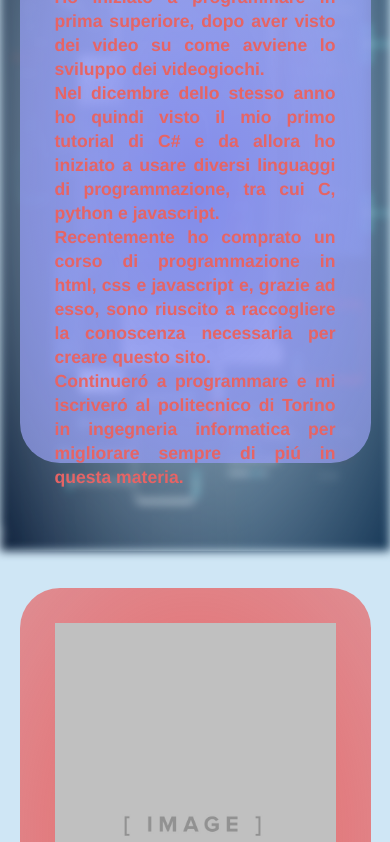
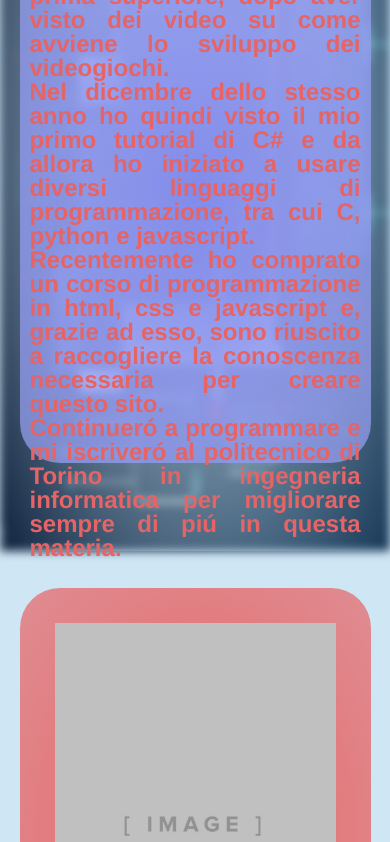
Before and after one commit to Gabry701/E-portfolio, a plain HTML site: page code.html in a window 390 px wide. Shown: the part 293-1135 px from the top of the page. Drawn offline with Linux system fonts and the light colour scheme.

Commit message:
Update style.css

```diff
--- a/style.css
+++ b/style.css
@@ -411,13 +411,11 @@ footer a {
         position: fixed;
     }
     .text-container {
+        padding: 10px;
         max-height: auto;
         height: max-content;
         height: fit-content;
 
-    }
-    .paragraph {
-        font-size: 1.1rem;
     }
     .image-container {
         height: auto;
```
